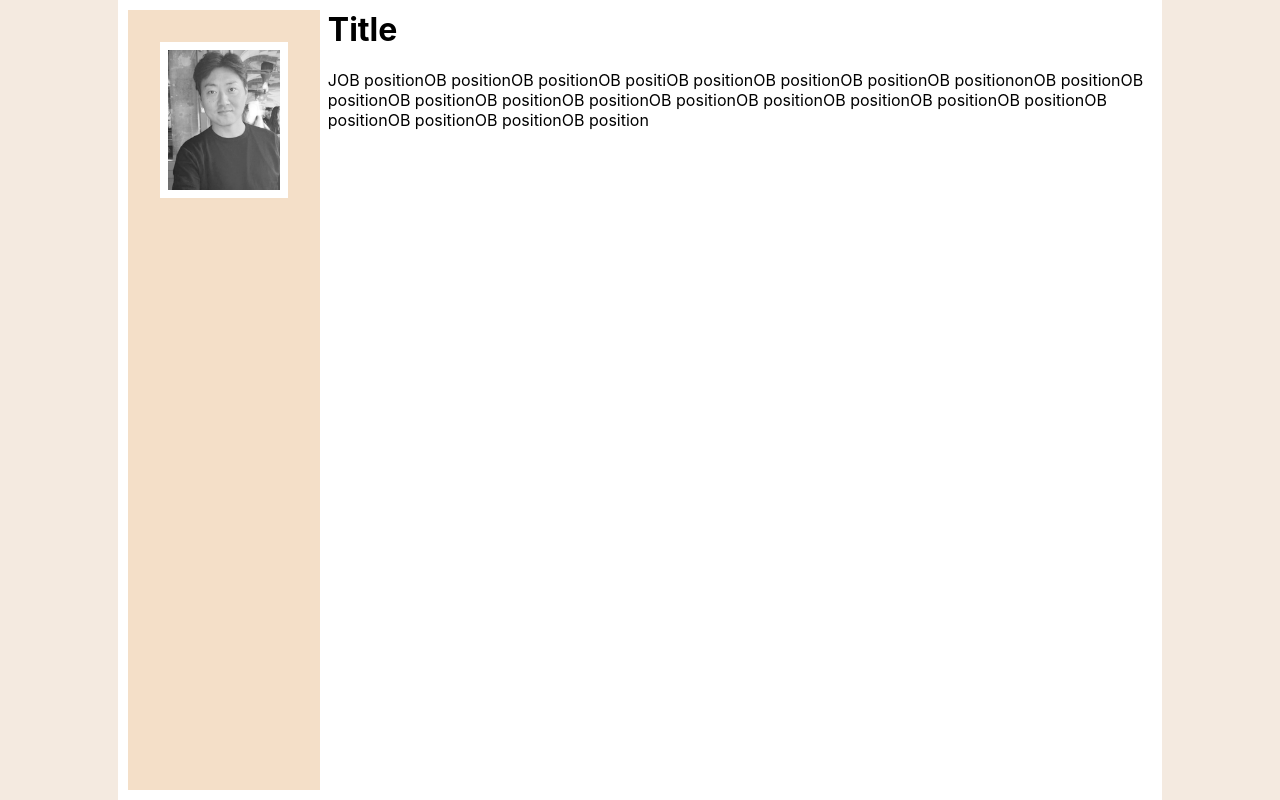
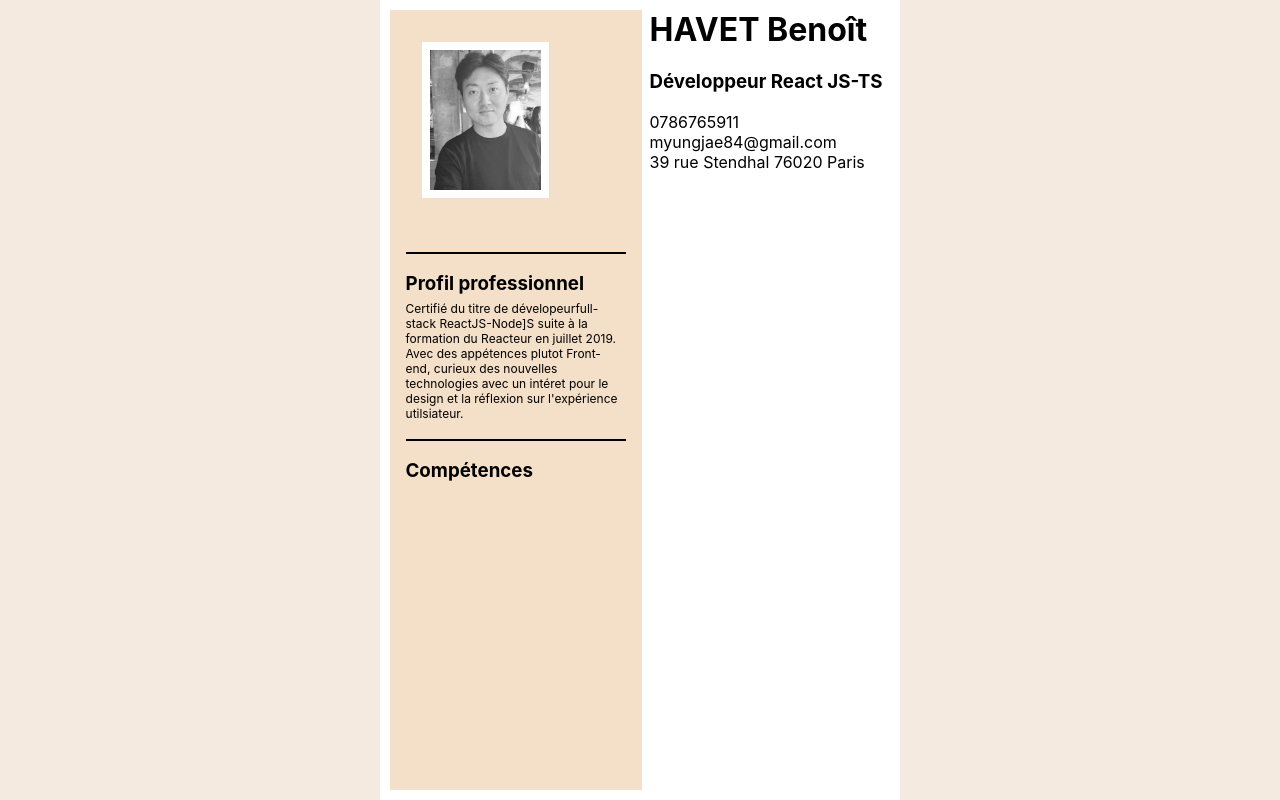
Before and after one commit to BENOITHAVETlmj/resume-2024, a React (Create React App) app: page / in a window 1280 px wide. Built offline with nearby package versions, Linux system fonts and the light colour scheme.

Commit message:
add content from data

```diff
--- /dev/null
+++ b/public/cv.json
@@ -0,0 +1,100 @@
+{
+  "data": {
+    "profile": {
+      "personalInfos": {
+        "lastName": "HAVET",
+        "firstName": "Benoît",
+        "jobTitle": "Développeur React JS-TS",
+        "phone": "0786765911",
+        "mail": "myungjae84@gmail.com",
+        "adress": "39 rue Stendhal 76020 Paris",
+        "description": "Certifié du titre de dévelopeurfull- stack ReactJS-Node]S suite à la formation du Reacteur en juillet 2019. Avec des appétences plutot Front-end, curieux des nouvelles technologies avec un intéret pour le design et la réflexion sur l'expérience utilsiateur.",
+        "photo": ""
+      },
+      "skills": [
+        "Javascript",
+        "ReactJs",
+        "HTML",
+        "CSS",
+        "Typescript",
+        "unit testing",
+        "Ajax",
+        "Cypress",
+        "Postman",
+        "Rest",
+        "Agile",
+        "web analytics"
+      ],
+      "interests": ["Sport", "Cuisine", "Traveling", "Beer"],
+      "careerPath": [
+        {
+          "startDate": "11/2022",
+          "endDate": "Actuel",
+          "company": "Razorfish groupe Publicis",
+          "title": "Développeur front-end",
+          "tasks": [
+            "Développement del'application native en TypeScriptsur React avec Expo GO",
+            "Maintient et développement de fonctionnalités dans les applications Legacy enangular et React Native",
+            "Apollo graphQL",
+            "Tests unitaires (jest)",
+            "Atomic design (StoryBook)",
+            "Méthode agile (scrum, safe)"
+          ]
+        },
+        {
+          "startDate": "01/2020",
+          "endDate": "10/2022",
+          "company": "Metroscope Groupe EDF",
+          "title": "Développeur front-end",
+          "tasks": [
+            "développement de composants basé sur un design system élaboré en interne (Storybook)",
+            "intégration Css in J5 avec Styled Component (linaria)",
+            "correction de Bugs",
+            "tests (Jest/Cypress)",
+            "OA",
+            "Développement de features sous forme de Stories",
+            "Méthode agile Scrum-Kanban",
+            "review de code, pair programming",
+            "veille tech (auto-formation Mooc, documentation, salons tech)",
+            "screening de candidats"
+          ]
+        },
+        {
+          "startDate": "07/2019",
+          "endDate": "12/2019",
+          "company": "Metroscope groupe EDF",
+          "title": "Développeur web et test",
+          "tasks": [
+            "Montée en compétence sur le testing, intégration UI, React J5 et design system."
+          ]
+        },
+        {
+          "startDate": "05/2018",
+          "endDate": "12/2018",
+          "company": "Momji Speaking agency",
+          "title": "Commercial",
+          "tasks": ["Chargé de clientèle, relation client"]
+        }
+      ],
+      "background": [
+        {
+          "startDate": "04/2019",
+          "endDate": "07/2019",
+          "company": "Le Reacteur",
+          "degree": ["Concepteur Développeur d'applications (Bac+3/4)"]
+        },
+        {
+          "startDate": "09/2003",
+          "endDate": "06/2006",
+          "company": "Esmod",
+          "degree": ["Bachelor FASHION DESIGN Esmod Paris - mention Bien"]
+        }
+      ],
+      "languageSkills": [
+        { "language": "Français", "level": "langue maternelle" },
+        { "language": "Anglais", "level": "Intermédiaire supérieur (B2)" },
+        { "language": "Coréen", "level": "Intermédiaire supérieur (B2)" }
+      ]
+    }
+  }
+}
--- a/public/index.html
+++ b/public/index.html
@@ -9,7 +9,6 @@
       name="description"
       content="Web site created using create-react-app"
     />
-    <link rel="apple-touch-icon" href="%PUBLIC_URL%/logo192.png" />
     <!--
       manifest.json provides metadata used when your web app is installed on a
       user's mobile device or desktop. See https://developers.google.com/web/fundamentals/web-app-manifest/
--- a/src/App.tsx
+++ b/src/App.tsx
@@ -1,18 +1,81 @@
 import { styled } from "styled-components";
 import Container from "./component/Container";
+import Header from "./component/Header";
+import SidePanel from "./component/SidePanel";
+import ProfilePicture from "./component/ProfilePicture";
+import { Suspense, useEffect, useState } from "react";
+import Section from "./component/Section";
 
 const Wrapper = styled.div`
   height: 100vh;
-  background: #F4EAE0;
+  background: #f4eae0;
   display: flex;
   justify-content: center;
 `;
 
 function App() {
+  const [data, setData] = useState<any | undefined>();
+  const [error, setError] = useState("");
+  useEffect(() => {
+    const fetchData = async () => {
+      try {
+        const response = await fetch("/cv.json");
+
+        if (!response.ok) {
+          throw new Error(`Erreur HTTP: ${response.status}`);
+        }
+        const result = await response.json();
+
+        setData(result);
+        console.log(result);
+      } catch (error) {
+        setError(`Erreur lors de la requête :`);
+      }
+    };
+
+    fetchData();
+  }, []);
+
+  const personalInfos = data?.data.profile.personalInfos;
+
+  const skills = () => {
+    return (
+      <ul>
+        {data?.data?.profile?.skills.map((skill: string) => (
+          <li>{skill}</li>
+        ))}
+      </ul>
+    );
+  };
+  console.log({ skills });
+
   return (
-    <Wrapper className="App">
-     <Container />
-    </Wrapper>
+    <Suspense fallback={<p>Loading...</p>}>
+      <Wrapper className="App">
+        <Container>
+          <>
+            <SidePanel>
+              <>
+                <ProfilePicture />
+                <Section
+                  title="Profil professionnel"
+                  content={personalInfos?.description}
+                />
+                <Section title="Compétences" list={skills} />
+              </>
+            </SidePanel>
+            <Header
+              lastName={personalInfos?.lastName}
+              firstName={personalInfos?.firstName}
+              jobTitle={personalInfos?.jobTitle}
+              phone={personalInfos?.phone}
+              mail={personalInfos?.mail}
+              adress={personalInfos?.adress}
+            />
+          </>
+        </Container>
+      </Wrapper>
+    </Suspense>
   );
 }
 
--- a/src/component/Container.tsx
+++ b/src/component/Container.tsx
@@ -1,6 +1,4 @@
 import { styled } from "styled-components";
-import Header from "./Header";
-import SidePanel from "./SidePanel";
 
 const Wrapper = styled.div`
   background: white;
@@ -9,11 +7,10 @@ const Wrapper = styled.div`
   max-width: 80%;
 `;
 
-export default function Container() {
-  return (
-    <Wrapper>
-      <SidePanel />
-      <Header />
-    </Wrapper>
-  );
+interface ContainerProps {
+  children: JSX.Element;
 }
+
+export default function Container({ children }: ContainerProps) {
+  return <Wrapper>{children}</Wrapper>;
+}
--- a/src/component/Header.tsx
+++ b/src/component/Header.tsx
@@ -7,20 +7,44 @@ const Wrapper = styled.div`
   flex-direction: column;
 `;
 
-const Title = styled.h1`
+const Name = styled.h1`
   margin-top: 0;
+  display: flex;
 `;
 
-const Text = styled.span`
+const JobTitle = styled.h3`
+  margin-top: 0;
+  display: flex;
 `;
 
+const Contact = styled.span``;
 
-export default function Header() {
-    return (
-      <Wrapper>
-       <Title>Title</Title>
-       <Text>JOB positionOB positionOB positionOB positiOB positionOB positionOB positionOB positiononOB positionOB positionOB positionOB positionOB positionOB positionOB positionOB positionOB positionOB positionOB positionOB positionOB positionOB position</Text>
+interface HeaderProps {
+  lastName?: string;
+  firstName?: string;
+  jobTitle?: string;
+  phone?: string;
+  mail?: string;
+  adress?: string;
+}
 
-      </Wrapper>
-    );
-  }
+export default function Header({
+  lastName,
+  firstName,
+  jobTitle,
+  phone,
+  mail,
+  adress,
+}: HeaderProps) {
+  return (
+    <Wrapper>
+      <Name>
+        {lastName} {firstName}
+      </Name>
+      <JobTitle>{jobTitle}</JobTitle>
+      <Contact>{phone}</Contact>
+      <Contact>{mail}</Contact>
+      <Contact>{adress}</Contact>
+    </Wrapper>
+  );
+}
--- /dev/null
+++ b/src/component/ProfilePicture.tsx
@@ -0,0 +1,15 @@
+import { styled } from "styled-components";
+
+const Picture = styled.img`
+  border: 0.5rem solid white;
+  height: 18%;
+  margin: 2em;
+  @media (max-width: 740px) {
+    height: 12%;
+    margin: 1em;
+  }
+`;
+
+export default function ProfilePicture() {
+  return <Picture src="/profile_pic.png" alt="profile-picture" />;
+}
--- /dev/null
+++ b/src/component/Section.tsx
@@ -0,0 +1,38 @@
+import { styled } from "styled-components";
+
+const Wrapper = styled.div`
+  padding: 0 1em;
+  max-width: 220px;
+`;
+
+const Title = styled.h3`
+  margin-top: 0;
+  margin-bottom: 4px;
+`;
+
+const Content = styled.div`
+  margin-top: 6px;
+  font-size: 12px;
+`;
+
+const Separator = styled.div`
+  margin: 18px 0;
+  border: solid 1px black;
+`;
+
+interface SectionProps {
+  title: string;
+  content?: string;
+  list?: any;
+}
+
+export default function Section({ title, content, list }: SectionProps) {
+  return (
+    <Wrapper>
+      <Separator />
+      <Title>{title}</Title>
+      {content && <Content>{content}</Content>}
+      {list && <Content>{list}</Content>}
+    </Wrapper>
+  );
+}
--- a/src/component/SidePanel.tsx
+++ b/src/component/SidePanel.tsx
@@ -5,20 +5,10 @@ const Wrapper = styled.div`
   color: #000000;
 `;
 
-const ProfilePicture = styled.img`
-  border: 0.5rem solid white;
-  height: 18%;
-  margin: 2em;
-  @media (max-width: 740px) {
-    height: 12%;
-    margin: 1em;
-  }
-`;
+interface SidePanelProps {
+  children: JSX.Element;
+}
 
-export default function SidePanel() {
-  return (
-    <Wrapper>
-      <ProfilePicture src="/profile_pic.png" alt="profile-picture" />
-    </Wrapper>
-  );
+export default function SidePanel({ children }: SidePanelProps) {
+  return <Wrapper>{children}</Wrapper>;
 }
```
